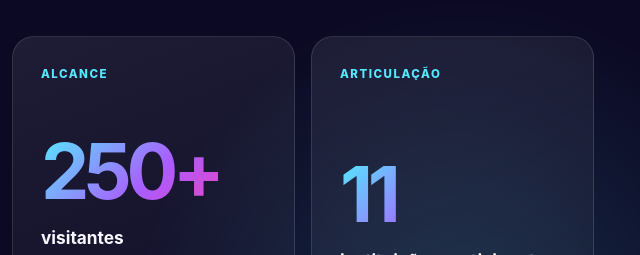
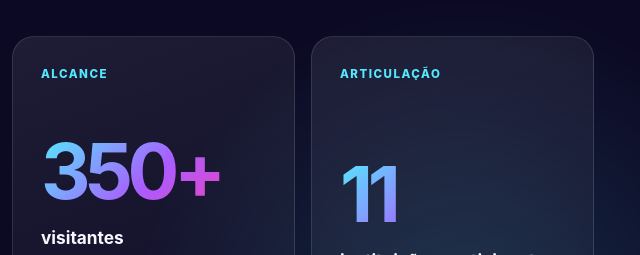
Before and after one commit to ajudarobotica/cyber, a plain HTML site: page index.html in a window 1280 px wide. Shown: the part 2160-2415 px from the top of the page, 636-1276 px from the left. Drawn offline with Linux system fonts and the light colour scheme.

Commit message:
Update index.html

```diff
--- a/index.html
+++ b/index.html
@@ -139,7 +139,7 @@
         <div class="stats-grid">
           <article class="stat-card reveal"><span class="stat-kicker">Formação</span><strong data-count="61" data-suffix="+">0</strong><h3>estudantes capacitados</h3><p>Robótica, programação e cultura digital em atividades práticas.</p></article>
           <article class="stat-card reveal"><span class="stat-kicker">Festival</span><strong data-count="85" data-suffix="+">0</strong><h3>alunos competidores</h3><p>Equipes locais e convidadas em intercâmbio regional.</p></article>
-          <article class="stat-card reveal"><span class="stat-kicker">Alcance</span><strong data-count="250" data-suffix="+">0</strong><h3>visitantes</h3><p>Famílias, professores, estudantes e comunidade na praça pública.</p></article>
+          <article class="stat-card reveal"><span class="stat-kicker">Alcance</span><strong data-count="350" data-suffix="+">0</strong><h3>visitantes</h3><p>Famílias, professores, estudantes e comunidade na praça pública.</p></article>
           <article class="stat-card reveal"><span class="stat-kicker">Articulação</span><strong data-count="11">0</strong><h3>instituições participantes</h3><p>Escolas, universidade, coletivos e espaços de tecnologia.</p></article>
         </div>
       </div>
```
